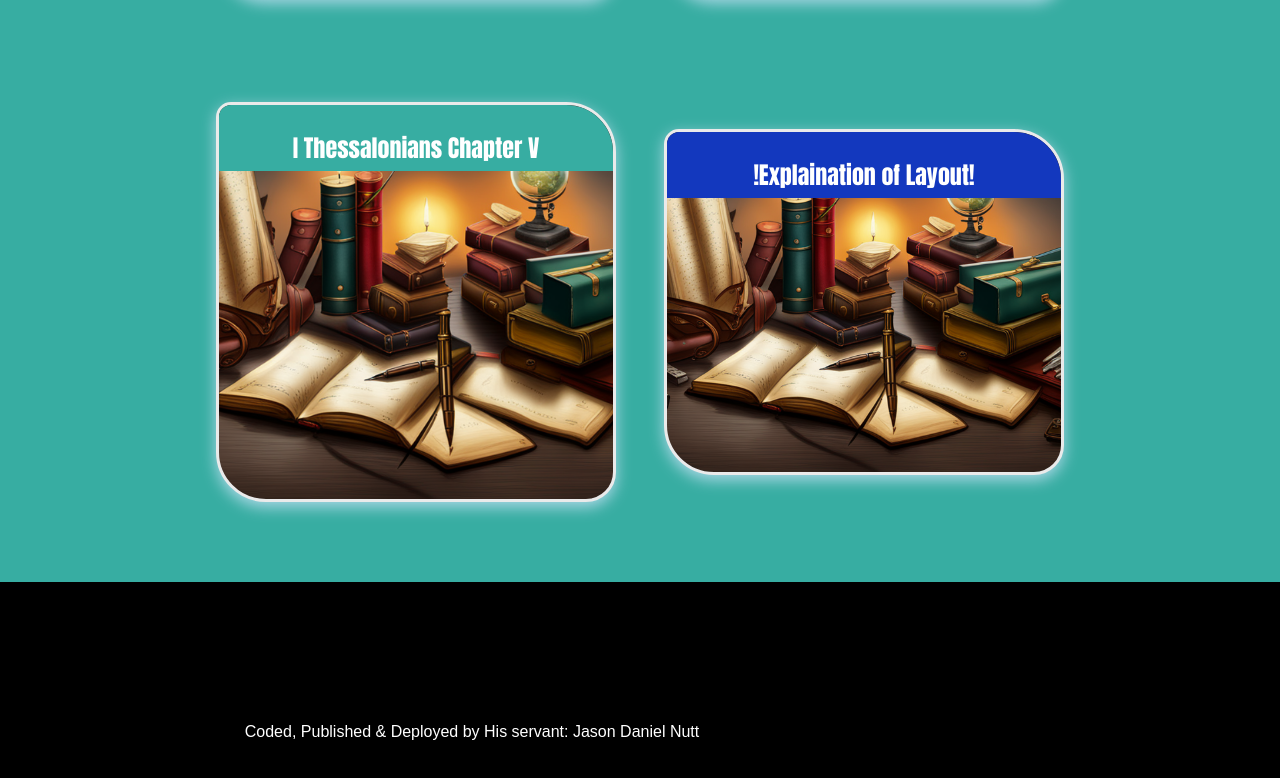
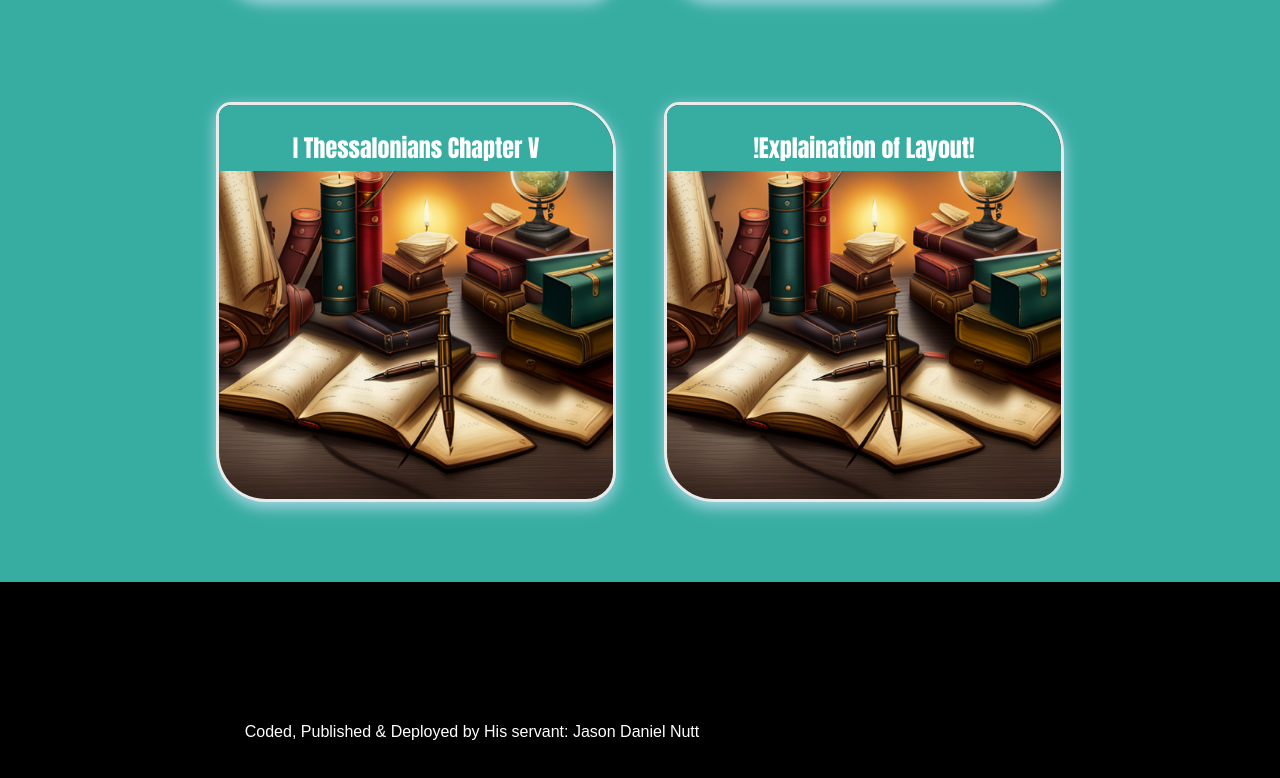
Before and after one commit to jnutt367/first_corinthians, a Next.js app: page / in a window 1280 px wide. Shown: the part 7085-7863 px from the top of the page. Built offline with nearby package versions, Linux system fonts and the light colour scheme.

Commit message:
Update index.js

```diff
--- a/pages/index.js
+++ b/pages/index.js
@@ -6,8 +6,8 @@ export default function Home() {
   return (
     <div className={styles.container}>
       <Head>
-        <title>Paul's first Letter to the Church in Corinth</title>
-        <meta name="description" content="Generated by create next app" />
+        <title>Paul's first Letter to the Church in Corinth & Thessalonica</title>
+        <meta name="description" content="Letter to the Church in Corinth & Thessalonica" />
         <link rel="icon" href="/favicon.ico" />
       </Head>
 
@@ -646,10 +646,22 @@ Thanksgiving for the Thessalonians’ Faith
           </div>
           <div className={styles.card2}
           >
-            <h2 className={styles.chapter}>!Explaination of Layout!</h2>
+            <h2 className={styles.chapter2}>!Explaination of Layout!</h2>
             <p>
-            I have appended 1 Thessalonians ot the end of 1 corinthians...
-           I will be appending 2 Thessalonians ot the end of 2 corinthians...
+            I have appended 1 Thessalonians to the end of 1 corinthians...
+            I will be appending 2 Thessalonians to the end of 2 corinthians...
+            I will be appending 1 Timothy
+  I will be appending 2 Timothy ..TBA
+  I will be appending Titus .. TBA
+  I will be appending Philemon ... TBA
+  I will be appending Hebrews ...TBA
+  I will be appending James ...TBA
+  I will be appending Peter ...TBA
+  I will be appending 2 Peter ...TBA
+  I will be appending 1 John ...TBA
+  I will be appending 2 John ...TBA
+  I will be appending 3 John ...TBA
+  I will be appending Jude ...TBA
                         More to come on the layout...!
      </p>
           </div>
```
